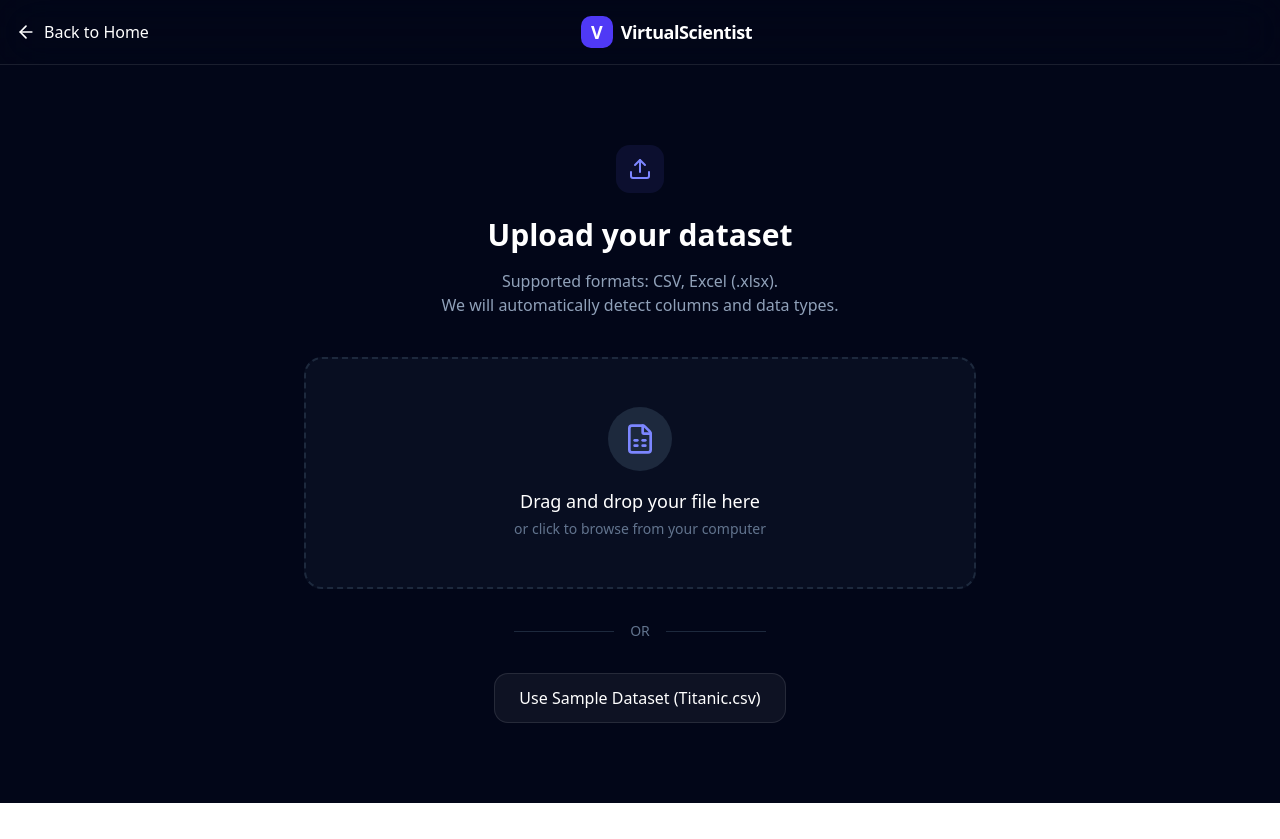
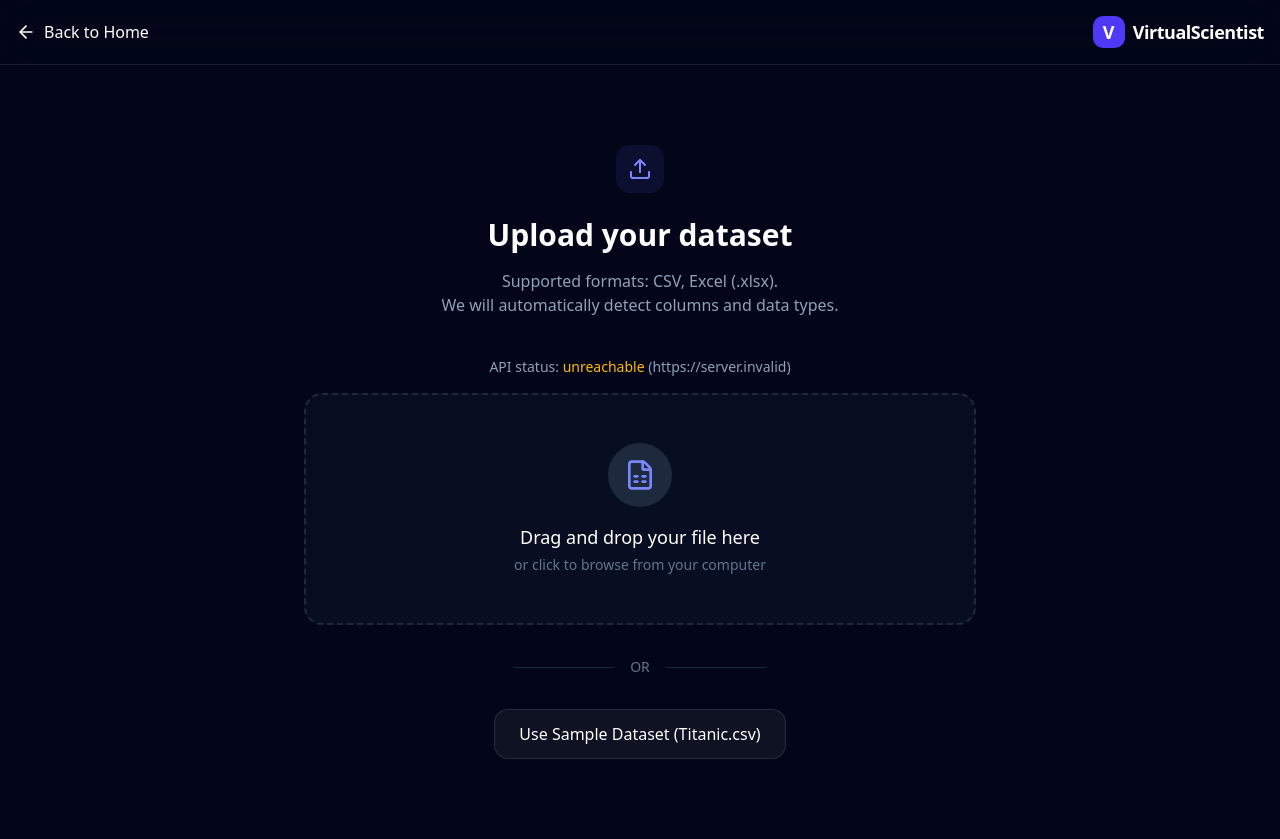
Before and after one commit to Allaudeen01/insightstream, a Next.js app in the folder web/: page /upload in a window 1280 px wide. Before the commit the page ends 803 px from the top, so only its background shows below. Built offline with nearby package versions, Linux system fonts and the light colour scheme; no server answers.

Commit message:
Fix: Switch to Nixpacks builder + Frontend Health Check

```diff
--- a/web/app/upload/page.tsx
+++ b/web/app/upload/page.tsx
@@ -1,10 +1,11 @@
 "use client";
 
-import { useState } from "react";
+import { useEffect, useState } from "react";
 import Link from "next/link";
 import { useRouter } from "next/navigation";
 import { Upload, FileSpreadsheet, ArrowLeft, Loader2 } from "lucide-react";
 
+// Robustly determine API_BASE
 const API_BASE = process.env.NEXT_PUBLIC_API_URL || "http://localhost:8000";
 
 interface ColumnInfo {
@@ -30,6 +31,31 @@ export default function UploadPage() {
     const [isUploading, setIsUploading] = useState(false);
     const [error, setError] = useState<string | null>(null);
     const [errorDetail, setErrorDetail] = useState<string | null>(null);
+    const [apiStatus, setApiStatus] = useState<"checking" | "online" | "offline">("checking");
+
+    // Check API health on mount
+    useEffect(() => {
+        const controller = new AbortController();
+        const timeoutId = window.setTimeout(() => controller.abort(), 5000);
+
+        const checkHealth = async () => {
+            try {
+                const response = await fetch(`${API_BASE}/health`, { signal: controller.signal });
+                setApiStatus(response.ok ? "online" : "offline");
+            } catch (err) {
+                setApiStatus("offline");
+            } finally {
+                window.clearTimeout(timeoutId);
+            }
+        };
+
+        checkHealth();
+
+        return () => {
+            controller.abort();
+            window.clearTimeout(timeoutId);
+        };
+    }, []);
 
     const handleDragOver = (e: React.DragEvent) => {
         e.preventDefault();
@@ -55,10 +81,7 @@ export default function UploadPage() {
         setError(null);
         setErrorDetail(null);
 
-        const formData = new FormData();
-        formData.append("file", file);
-
-        // Check for misconfiguration in production
+        // Client-side configuration check
         if (
             API_BASE.includes("localhost") &&
             typeof window !== "undefined" &&
@@ -69,6 +92,9 @@ export default function UploadPage() {
             setIsUploading(false);
             return;
         }
+
+        const formData = new FormData();
+        formData.append("file", file);
 
         try {
             const response = await fetch(`${API_BASE}/upload`, {
@@ -90,7 +116,6 @@ export default function UploadPage() {
             router.push("/health-check");
 
         } catch (err) {
-            setError(err instanceof Error ? err.message : "An error occurred");
             if (err instanceof TypeError && err.message.toLowerCase().includes("fetch")) {
                 setError("Unable to reach the API server.");
                 setErrorDetail(`Check that ${API_BASE} is online and allows requests from this site.`);
@@ -103,13 +128,11 @@ export default function UploadPage() {
     };
 
     const handleSampleData = async () => {
-        // Download a sample CSV from a public source
         setIsUploading(true);
         setError(null);
         setErrorDetail(null);
 
         try {
-            // Using the classic Titanic dataset
             const response = await fetch("https://raw.githubusercontent.com/datasciencedojo/datasets/master/titanic.csv");
             const csvText = await response.text();
             const blob = new Blob([csvText], { type: "text/csv" });
@@ -118,6 +141,7 @@ export default function UploadPage() {
             await handleFileUpload(file);
         } catch (err) {
             setError("Failed to load sample dataset");
+            setErrorDetail(null);
             setIsUploading(false);
         }
     };
@@ -137,7 +161,6 @@ export default function UploadPage() {
                         </div>
                         <span className="font-bold text-lg tracking-tight">VirtualScientist</span>
                     </div>
-                    <div className="w-20" /> {/* Spacer for centering */}
                 </div>
             </header>
 
@@ -152,8 +175,18 @@ export default function UploadPage() {
                         We will automatically detect columns and data types.
                     </p>
 
+                    {apiStatus !== "checking" && (
+                        <div className="mb-4 text-sm text-slate-400">
+                            API status:{" "}
+                            <span className={apiStatus === "online" ? "text-emerald-400" : "text-amber-400"}>
+                                {apiStatus === "online" ? "online" : "unreachable"}
+                            </span>{" "}
+                            ({API_BASE})
+                        </div>
+                    )}
+
                     {error && (
-                        <div className="mb-6 p-4 rounded-lg bg-red-500/10 border border-red-500/20 text-red-400">
+                        <div className="mb-6 p-4 rounded-lg bg-red-500/10 border border-red-500/20 text-red-400 space-y-2">
                             <p className="font-medium">{error}</p>
                             {errorDetail && (
                                 <p className="text-sm text-red-300">
@@ -161,7 +194,7 @@ export default function UploadPage() {
                                 </p>
                             )}
                             {errorDetail && (
-                                <p className="text-xs text-red-200/80 mt-1">
+                                <p className="text-xs text-red-200/80">
                                     API base: {API_BASE}
                                 </p>
                             )}
```
Also changed, not shown: 2 other files (tests, documents, lock files or other folders).
